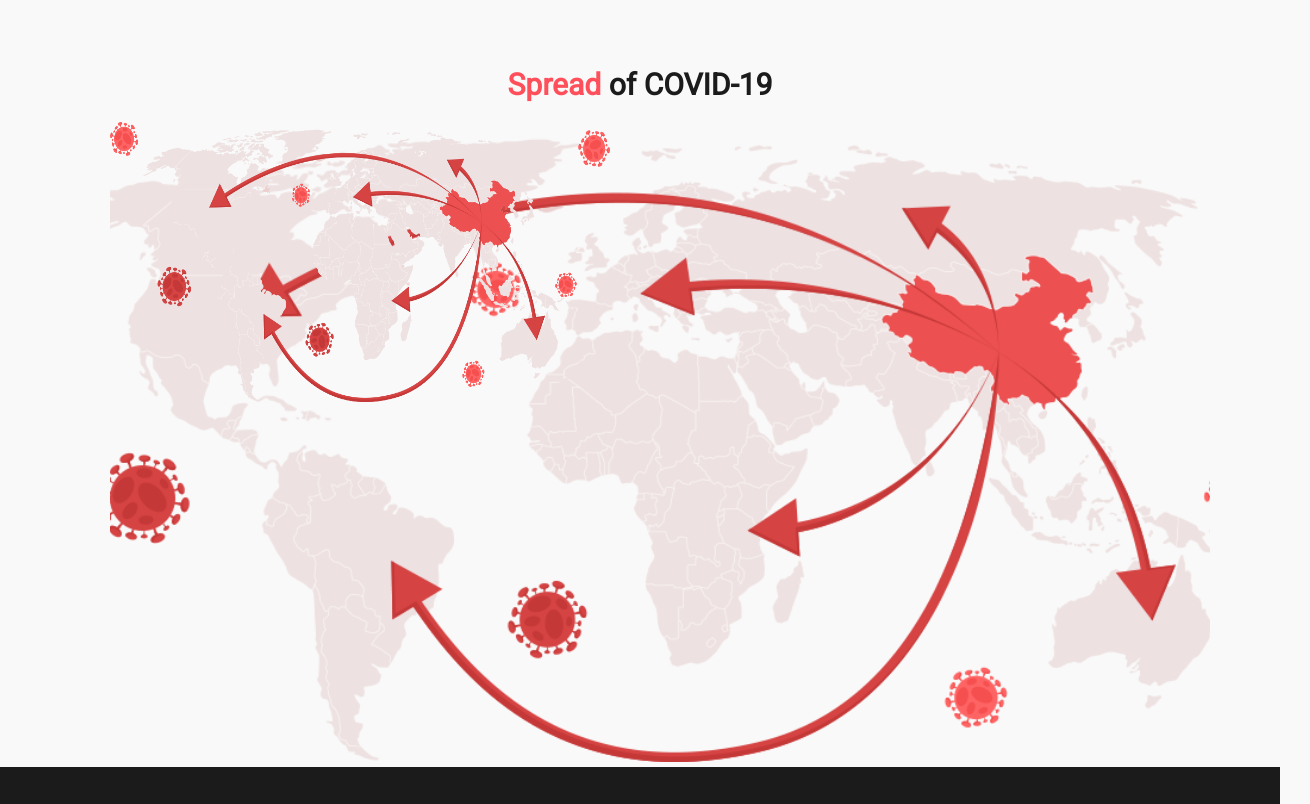
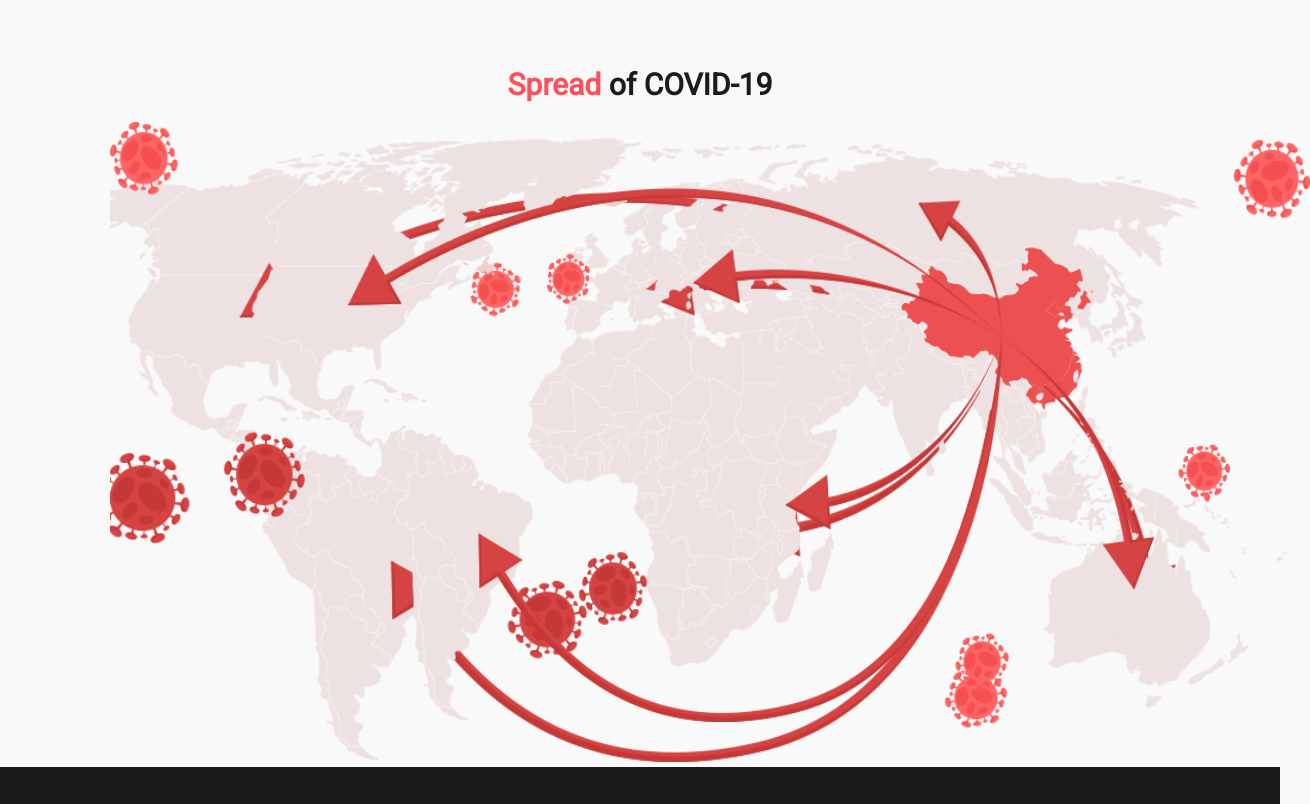
Before and after one commit to Ayush0126/Covid_19, a plain HTML site: page index.html in a window 1280 px wide. Shown: the part 3580-4384 px from the top of the page, 1310 px wide, since content can reach past the window. Drawn offline with nearby package versions, Linux system fonts and the light colour scheme; files whose address does not match are found by name.

Commit message:
Update index.html

```diff
--- a/index.html
+++ b/index.html
@@ -208,7 +208,7 @@
     <h1 class="heading"><span>Spread</span> of COVID-19</h1>
 
     <div class="image">   <img src="map.png"
-        alt="" style= "height: 28rem; width: 50rem;"></div>
+        alt="" style= "height: 60rem; width: 120rem;"></div>
 
 </section>
 
```
